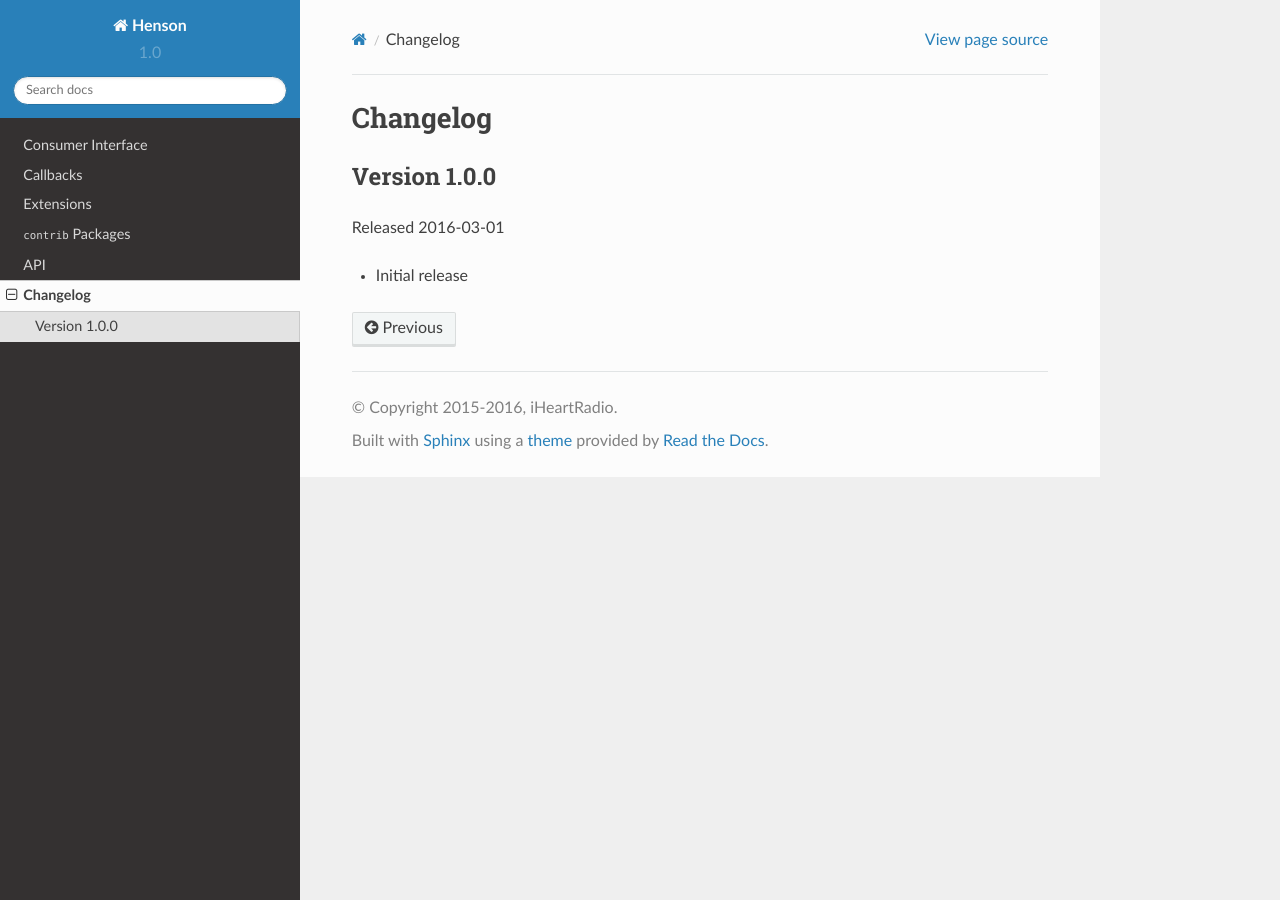
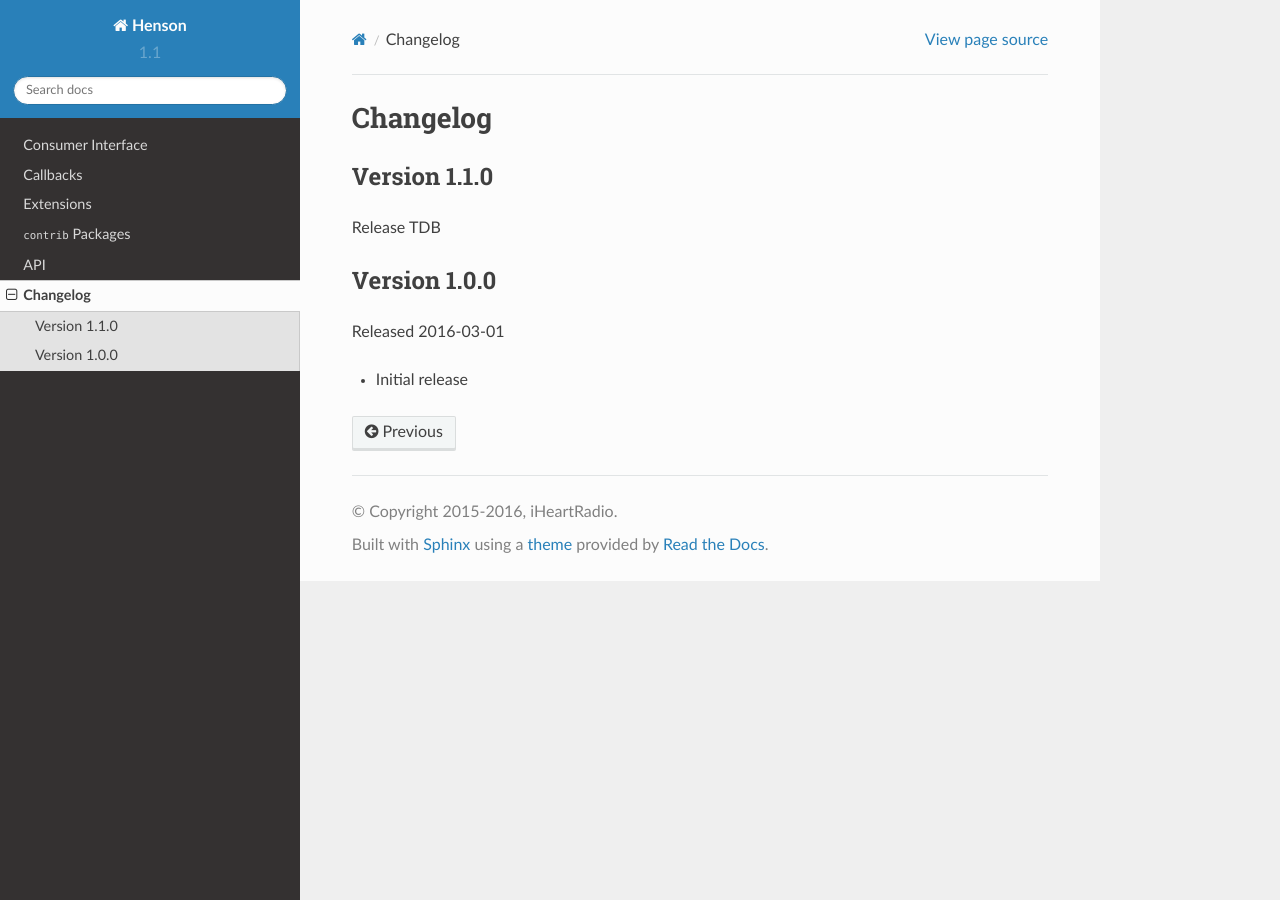
Before and after one commit to iheartradio/Henson, a Sphinx documentation site: the page built from docs/changes.rst, in a window 1280 px wide. Built offline with Sphinx 7.4.7 and the Read the Docs theme 2.0.0, drawn with Linux system fonts in a browser that asks for light colours.

Commit message:
Bump version 1.1.0

```diff
--- a/docs/changes.rst
+++ b/docs/changes.rst
@@ -1,5 +1,10 @@
 Changelog
 =========
+
+Version 1.1.0
+-------------
+
+Release TDB
 
 Version 1.0.0
 -------------
--- a/setup.py
+++ b/setup.py
@@ -20,7 +20,7 @@ def read(filename):
 
 setup(
     name='Henson',
-    version='1.0.0',
+    version='1.1.0',
     author='Andy Dirnberger, Jon Banafato, and others',
     author_email='henson@iheart.com',
     url='https://henson.rtfd.org',
```
